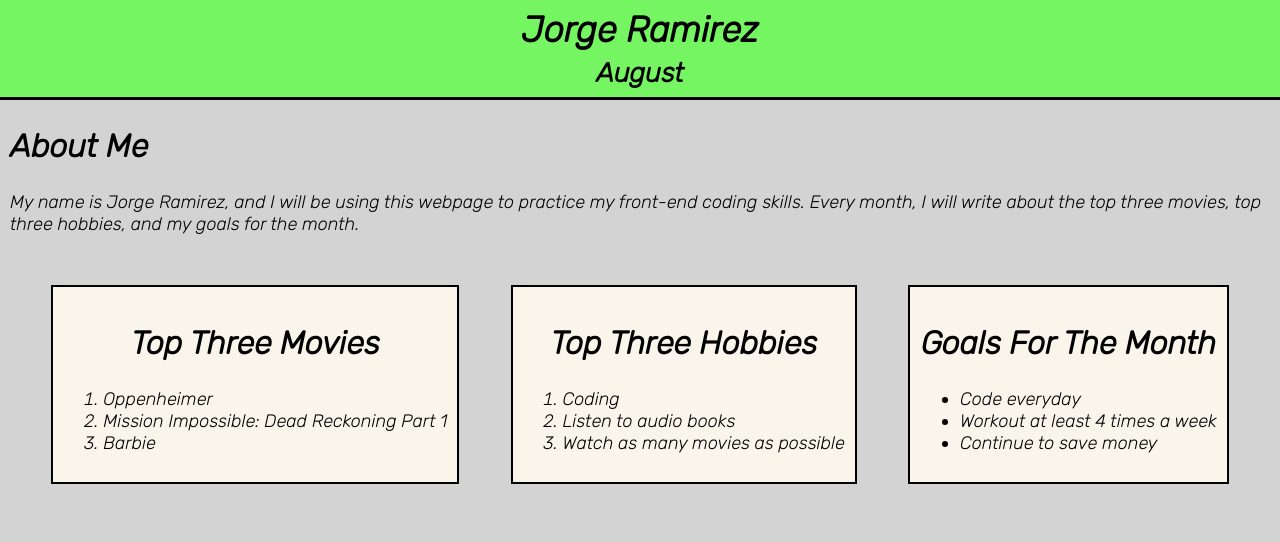
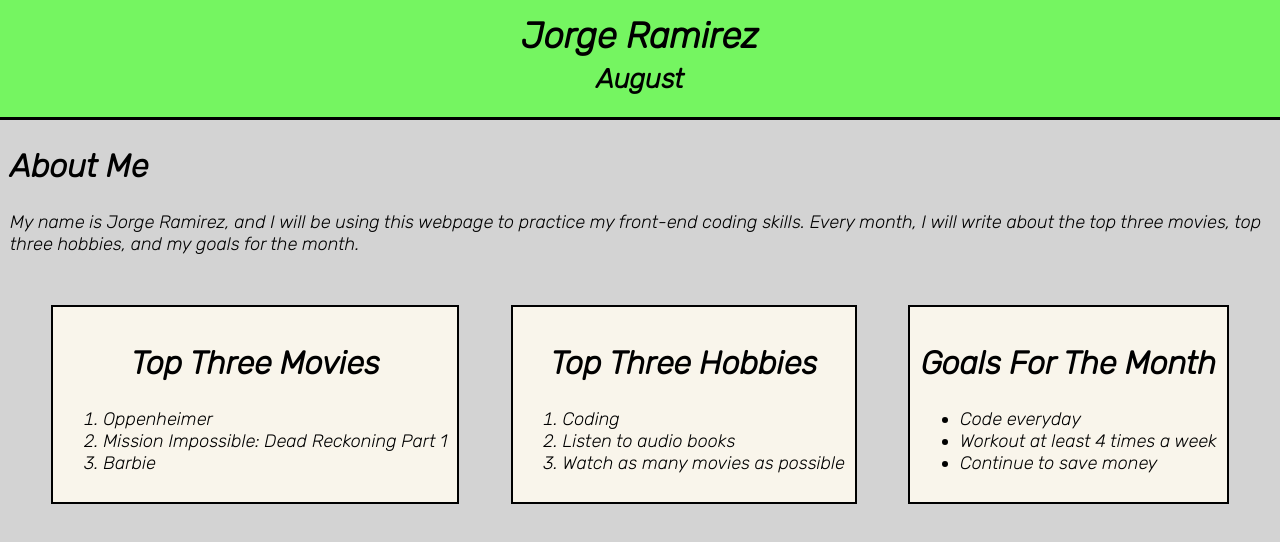
Before and after one commit to JorgeRamirez512/blog, a plain HTML site: page index.html in a window 1280 px wide. Drawn offline with Linux system fonts and the light colour scheme.

Commit message:
changed some css

```diff
--- a/style.css
+++ b/style.css
@@ -4,7 +4,7 @@
 }
 
 .header{
-    height: 100px;
+    height: 7.5rem;
     background-color: hsl(112, 88%, 67%);
     border-bottom: 3px solid black;
 }
@@ -19,7 +19,7 @@ body {
     text-align: center;
     width: 250px;
     margin: 0px auto;
-    padding-top: 8px;
+    padding-top: 0.4em;
     font-style: italic;
 }
 
```
